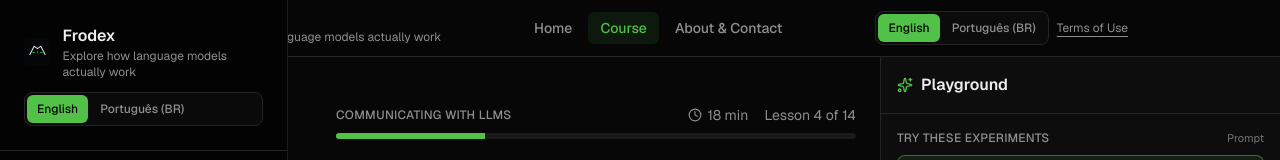
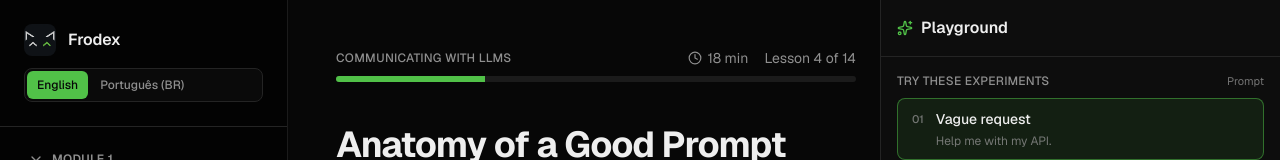
Before and after one commit to diegoDev84/llm-educational-app, a Next.js app: page /en/lesson/anatomy-of-prompt in a window 1280 px wide. Shown: the top 160 px of the page. Built offline with nearby package versions, Linux system fonts and the light colour scheme.

Commit message:
remove description /tagline

```diff
--- a/app/[locale]/lesson/[slug]/page.tsx
+++ b/app/[locale]/lesson/[slug]/page.tsx
@@ -4,7 +4,6 @@ import { SidebarNavigation } from "@/components/course/sidebar-navigation"
 import { LessonContent } from "@/components/course/lesson-content"
 import { PlaygroundPanel } from "@/components/course/playground-panel"
 import type { Locale } from "@/lib/i18n"
-import { SiteHeader } from "@/components/site-header"
 
 interface LessonPageProps {
   params: Promise<{ locale: string; slug: string }>
@@ -37,9 +36,8 @@ export default async function LessonPage({ params }: LessonPageProps) {
 
   return (
     <div className="min-h-screen bg-background">
-      <SiteHeader locale={locale as Locale} courseHref={courseHref} />
       <SidebarNavigation />
-      <div className="lg:pl-72 pt-14 lg:pt-0">
+      <div className="lg:pl-72">
         <div className="flex flex-col xl:flex-row min-h-screen">
           <main className="flex-1 px-4 py-8 sm:px-6 lg:py-12 lg:px-12 xl:pr-6">
             <LessonContent lesson={lesson} locale={locale as Locale} />
--- a/components/course/sidebar-navigation.tsx
+++ b/components/course/sidebar-navigation.tsx
@@ -44,7 +44,7 @@ export function SidebarNavigation({ className }: SidebarNavigationProps) {
         <Link href={`/${locale}`} className="flex items-center gap-3">
           <div className="w-8 h-8 rounded-lg overflow-hidden flex items-center justify-center">
             <Image
-              src="/icon.svg"
+              src="/frodex-logo.png"
               alt={t.nav.appName}
               width={32}
               height={32}
@@ -54,7 +54,6 @@ export function SidebarNavigation({ className }: SidebarNavigationProps) {
           </div>
           <div>
             <h1 className="font-semibold text-foreground">{t.nav.appName}</h1>
-            <p className="text-xs text-muted-foreground">{t.nav.tagline}</p>
           </div>
         </Link>
         <div className="mt-3">
--- a/components/site-header.tsx
+++ b/components/site-header.tsx
@@ -95,9 +95,6 @@ export function SiteHeader({ locale, courseHref }: SiteHeaderProps) {
                 <p className="text-sm font-semibold leading-tight text-foreground truncate">
                   {t.nav.appName}
                 </p>
-                <p className="text-xs text-muted-foreground truncate">
-                  {t.nav.tagline}
-                </p>
               </div>
             </div>
           </Link>
```
Also changed, not shown: public/icon.svg (deleted).
